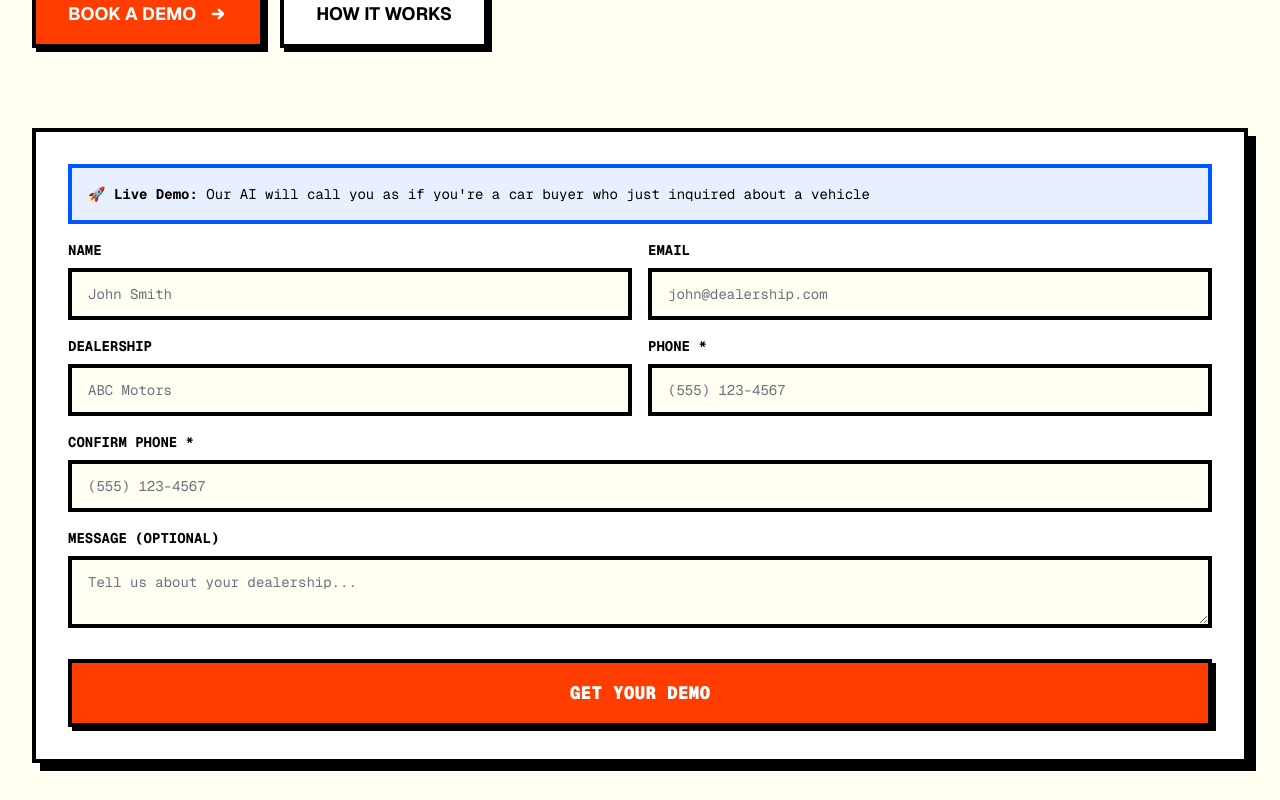
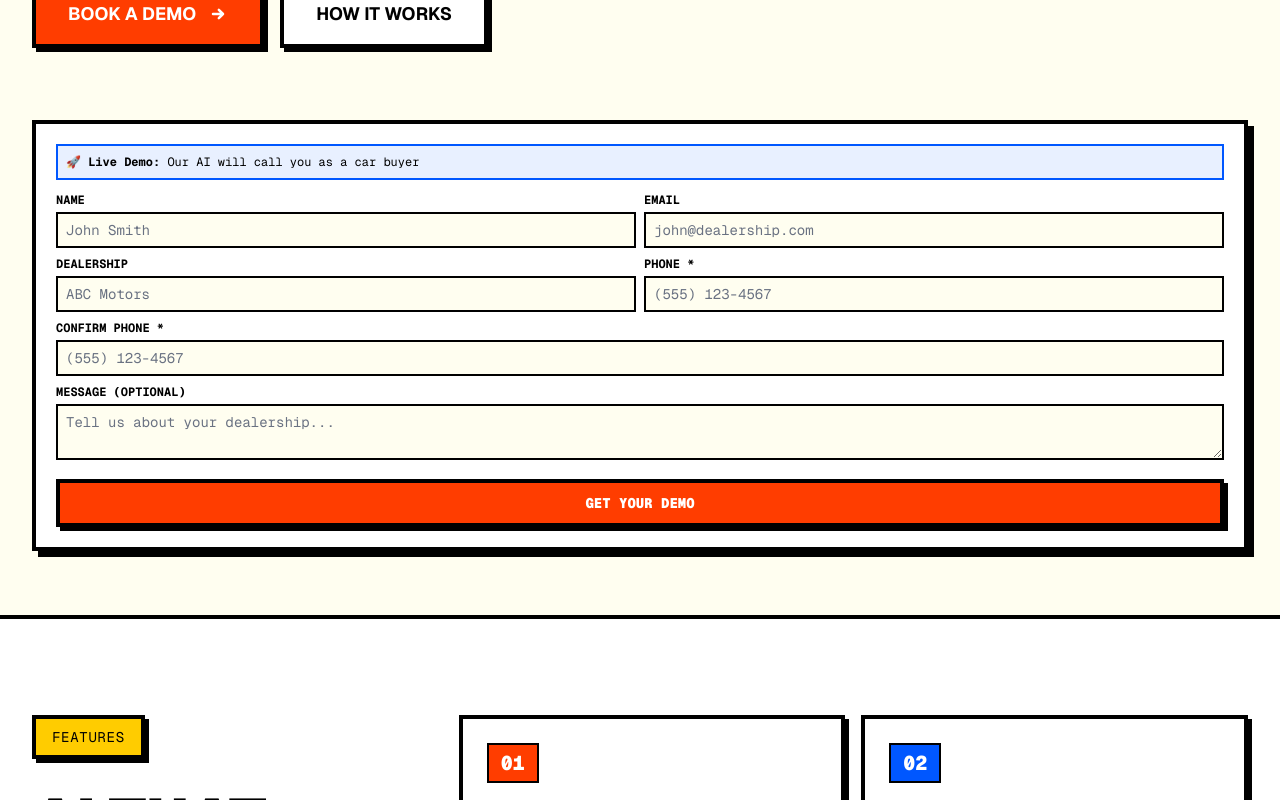
Before and after one commit to Theo-ab/dealerinbound.com, a Next.js app: page / in a window 1280 px wide. Shown: the part 560-1360 px from the top of the page. Built offline with nearby package versions, Linux system fonts and the light colour scheme.

Commit message:
Make form more compact for better desktop layout
- Smaller form column (360px)
- Reduced padding and spacing
- Thinner borders (2px instead of 4px)
- Smaller inputs and button

🤖 Generated with [Claude Code](https://claude.com/claude-code)

Co-Authored-By: Claude Opus 4.5 <noreply@anthropic.com>

```diff
--- a/components/ContactForm.tsx
+++ b/components/ContactForm.tsx
@@ -77,23 +77,23 @@ export default function ContactForm() {
       ) : (
         <form
           onSubmit={handleSubmit}
-          className="border-4 border-black bg-white p-6 shadow-[8px_8px_0px_#000000] lg:p-8"
+          className="border-4 border-black bg-white p-4 shadow-[6px_6px_0px_#000000] md:p-5"
         >
-          <div className="mb-4 border-4 border-[#0057ff] bg-[#e8f0ff] p-3 lg:p-4">
-            <p className="font-mono text-xs text-black lg:text-sm">
-              🚀 <span className="font-bold">Live Demo:</span> Our AI will call you as if you're a car buyer who just inquired about a vehicle
+          <div className="mb-3 border-2 border-[#0057ff] bg-[#e8f0ff] p-2">
+            <p className="font-mono text-xs text-black">
+              🚀 <span className="font-bold">Live Demo:</span> Our AI will call you as a car buyer
             </p>
           </div>
 
-          <div className="grid gap-3 sm:grid-cols-2 lg:gap-4">
+          <div className="grid gap-2 sm:grid-cols-2">
             <div>
-              <label className="block font-mono text-xs font-bold uppercase text-black lg:text-sm">
+              <label className="block font-mono text-xs font-bold uppercase text-black">
                 Name
               </label>
               <input
                 type="text"
                 required
-                className="mt-1 w-full border-4 border-black bg-[#fffef0] px-3 py-2 font-mono text-sm text-black placeholder-gray-500 focus:border-[#0057ff] focus:outline-none lg:mt-2 lg:px-4 lg:py-3"
+                className="mt-1 w-full border-2 border-black bg-[#fffef0] px-2 py-1.5 font-mono text-sm text-black placeholder-gray-500 focus:border-[#0057ff] focus:outline-none"
                 placeholder="John Smith"
                 value={formData.name}
                 onChange={(e) =>
@@ -103,13 +103,13 @@ export default function ContactForm() {
             </div>
 
             <div>
-              <label className="block font-mono text-xs font-bold uppercase text-black lg:text-sm">
+              <label className="block font-mono text-xs font-bold uppercase text-black">
                 Email
               </label>
               <input
                 type="email"
                 required
-                className="mt-1 w-full border-4 border-black bg-[#fffef0] px-3 py-2 font-mono text-sm text-black placeholder-gray-500 focus:border-[#0057ff] focus:outline-none lg:mt-2 lg:px-4 lg:py-3"
+                className="mt-1 w-full border-2 border-black bg-[#fffef0] px-2 py-1.5 font-mono text-sm text-black placeholder-gray-500 focus:border-[#0057ff] focus:outline-none"
                 placeholder="john@dealership.com"
                 value={formData.email}
                 onChange={(e) =>
@@ -119,13 +119,13 @@ export default function ContactForm() {
             </div>
 
             <div>
-              <label className="block font-mono text-xs font-bold uppercase text-black lg:text-sm">
+              <label className="block font-mono text-xs font-bold uppercase text-black">
                 Dealership
               </label>
               <input
                 type="text"
                 required
-                className="mt-1 w-full border-4 border-black bg-[#fffef0] px-3 py-2 font-mono text-sm text-black placeholder-gray-500 focus:border-[#0057ff] focus:outline-none lg:mt-2 lg:px-4 lg:py-3"
+                className="mt-1 w-full border-2 border-black bg-[#fffef0] px-2 py-1.5 font-mono text-sm text-black placeholder-gray-500 focus:border-[#0057ff] focus:outline-none"
                 placeholder="ABC Motors"
                 value={formData.dealership}
                 onChange={(e) =>
@@ -135,13 +135,13 @@ export default function ContactForm() {
             </div>
 
             <div>
-              <label className="block font-mono text-xs font-bold uppercase text-black lg:text-sm">
+              <label className="block font-mono text-xs font-bold uppercase text-black">
                 Phone *
               </label>
               <input
                 type="tel"
                 required
-                className="mt-1 w-full border-4 border-black bg-[#fffef0] px-3 py-2 font-mono text-sm text-black placeholder-gray-500 focus:border-[#0057ff] focus:outline-none lg:mt-2 lg:px-4 lg:py-3"
+                className="mt-1 w-full border-2 border-black bg-[#fffef0] px-2 py-1.5 font-mono text-sm text-black placeholder-gray-500 focus:border-[#0057ff] focus:outline-none"
                 placeholder="(555) 123-4567"
                 value={formData.phone}
                 onChange={(e) =>
@@ -151,14 +151,14 @@ export default function ContactForm() {
             </div>
           </div>
 
-          <div className="mt-3 lg:mt-4">
-            <label className="block font-mono text-xs font-bold uppercase text-black lg:text-sm">
+          <div className="mt-2">
+            <label className="block font-mono text-xs font-bold uppercase text-black">
               Confirm Phone *
             </label>
             <input
               type="tel"
               required
-              className={`mt-1 w-full border-4 bg-[#fffef0] px-3 py-2 font-mono text-sm text-black placeholder-gray-500 focus:outline-none lg:mt-2 lg:px-4 lg:py-3 ${
+              className={`mt-1 w-full border-2 bg-[#fffef0] px-2 py-1.5 font-mono text-sm text-black placeholder-gray-500 focus:outline-none ${
                 formData.confirmPhone && formData.phone !== formData.confirmPhone
                   ? "border-[#ff3d00]"
                   : "border-black focus:border-[#0057ff]"
@@ -174,13 +174,13 @@ export default function ContactForm() {
             )}
           </div>
 
-          <div className="mt-3 lg:mt-4">
-            <label className="block font-mono text-xs font-bold uppercase text-black lg:text-sm">
+          <div className="mt-2">
+            <label className="block font-mono text-xs font-bold uppercase text-black">
               Message (Optional)
             </label>
             <textarea
               rows={2}
-              className="mt-1 w-full border-4 border-black bg-[#fffef0] px-3 py-2 font-mono text-sm text-black placeholder-gray-500 focus:border-[#0057ff] focus:outline-none lg:mt-2 lg:px-4 lg:py-3"
+              className="mt-1 w-full border-2 border-black bg-[#fffef0] px-2 py-1.5 font-mono text-sm text-black placeholder-gray-500 focus:border-[#0057ff] focus:outline-none"
               placeholder="Tell us about your dealership..."
               value={formData.message}
               onChange={(e) =>
@@ -192,7 +192,7 @@ export default function ContactForm() {
           <button
             type="submit"
             disabled={loading}
-            className="brutalist-btn mt-4 w-full border-4 border-black bg-[#ff3d00] px-6 py-3 font-mono text-base font-black uppercase text-white shadow-[4px_4px_0px_#000000] disabled:opacity-50 lg:mt-6 lg:px-8 lg:py-4 lg:text-lg"
+            className="brutalist-btn mt-3 w-full border-4 border-black bg-[#ff3d00] px-4 py-2.5 font-mono text-sm font-black uppercase text-white shadow-[4px_4px_0px_#000000] disabled:opacity-50"
           >
             {loading ? "Sending..." : "Get Your Demo"}
           </button>
--- a/components/Hero.tsx
+++ b/components/Hero.tsx
@@ -4,7 +4,7 @@ export default function Hero() {
   return (
     <section className="relative bg-[#fffef0] overflow-hidden">
       <div className="mx-auto max-w-7xl px-6 py-12 md:px-8 md:py-16">
-        <div className="grid gap-8 md:grid-cols-[1fr,400px] md:gap-12 items-start">
+        <div className="grid gap-6 md:grid-cols-[1fr,360px] md:gap-10 items-start">
           {/* Left side - Content */}
           <div className="md:py-8">
             <div className="mb-6 inline-block border-4 border-black bg-[#ffcc00] px-4 py-2 font-mono text-sm uppercase tracking-wider shadow-[4px_4px_0px_#000000]">
@@ -55,7 +55,7 @@ export default function Hero() {
           </div>
 
           {/* Right side - Form */}
-          <div>
+          <div className="w-full max-w-sm md:max-w-none md:w-auto">
             <ContactForm />
           </div>
         </div>
```
